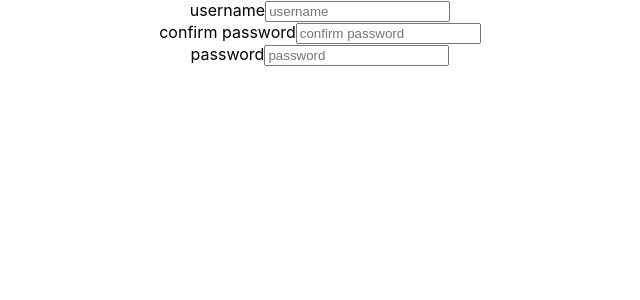
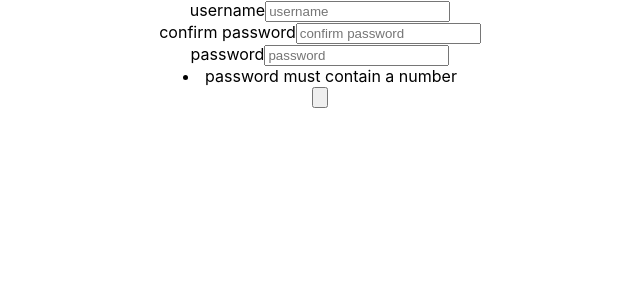
Before and after one commit to CD-Mackay/bad_ui_battles, a React (Create React App) app in the folder frankenvalidator/: page / in a window 1280 px wide. Shown: the top 300 px of the page, without its empty margins (320-960 px from the left). Built offline with nearby package versions, Linux system fonts and the light colour scheme.

Commit message:
add password validation

```diff
--- a/frankenvalidator/src/App.js
+++ b/frankenvalidator/src/App.js
@@ -1,9 +1,8 @@
-import './App.css';
-import { useEffect, useState, useRef} from 'react';
-import Input from './Components/Input/Input';
+import "./App.css";
+import { useEffect, useState, useRef } from "react";
+import Input from "./Components/Input/Input";
 
 function App() {
-
   let inputArr = [
     {
       type: "text",
@@ -25,7 +24,6 @@ function App() {
     },
   ];
 
-
   // State Declarations
   const [inputValue, setInputValue] = useState({
     username: "",
@@ -37,7 +35,6 @@ function App() {
     "password must contain a number": false,
   });
   const [inputs, setInputs] = useState(inputArr);
-
 
   const inputRef = useRef(null);
   const hiddenInput = document.getElementById("hidden-input");
@@ -115,6 +112,9 @@ function App() {
     e.preventDefault();
     const { value, name } = e.target;
     console.log("value", value, "name", name);
+    if (name === "password") {
+      validatePass(value);
+    }
     setInputValue((prevNote) => ({
       ...prevNote,
       [name]: value,
@@ -158,6 +158,8 @@ function App() {
           />
         );
       })}
+      {showReqs()}
+      <input type="button" id="hidden-input" />
     </div>
   );
 }
```
Lines whose indentation alone changed are shown as unchanged.
